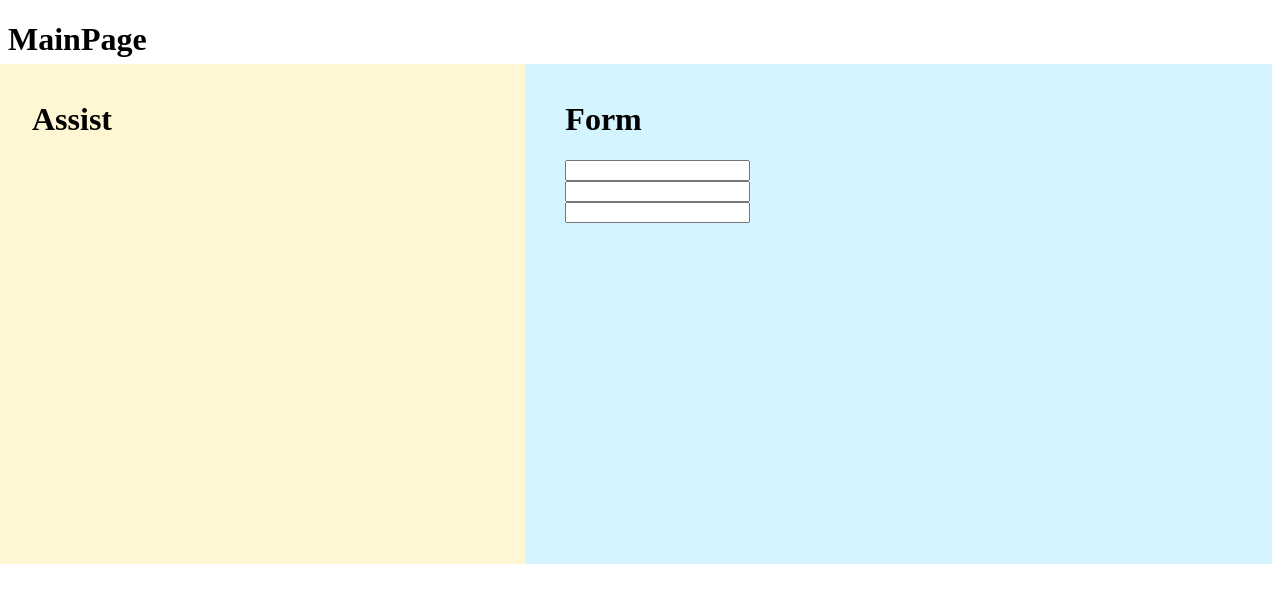
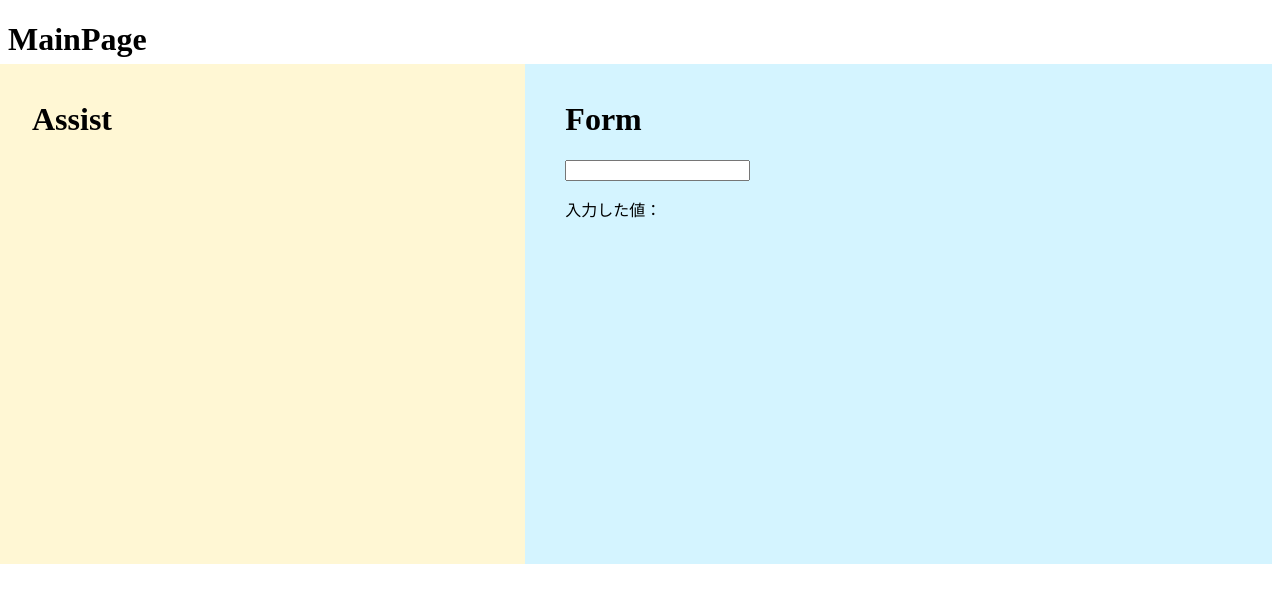
Before and after one commit to KHashimoto3/FIT2023_KH, a React (Vite) app in the folder mock/: page / in a window 1280 px wide. Shown: the top 602 px of the page. Built offline with nearby package versions, Linux system fonts and the light colour scheme.

Commit message:
formのデータを取ってこれるようにした。

```diff
--- a/mock/src/components/Form.tsx
+++ b/mock/src/components/Form.tsx
@@ -1,13 +1,13 @@
+import { useState } from "react";
 import { Container } from "@mui/material";
 
 export const Form = () => {
-
+    const [formValue, setFormValue] = useState<string>("");
     return (
         <Container maxWidth="md">
             <h1>Form</h1>
-            <input type="text" size={20} /><br />
-            <input type="text" size={20} /><br />
-            <input type="text" size={20} /><br />
+            <input type="text" size={20} onChange={(event) => setFormValue(event.target.value)} /><br />
+            <p>入力した値：{formValue}</p>
         </Container>
     )
 };
```
